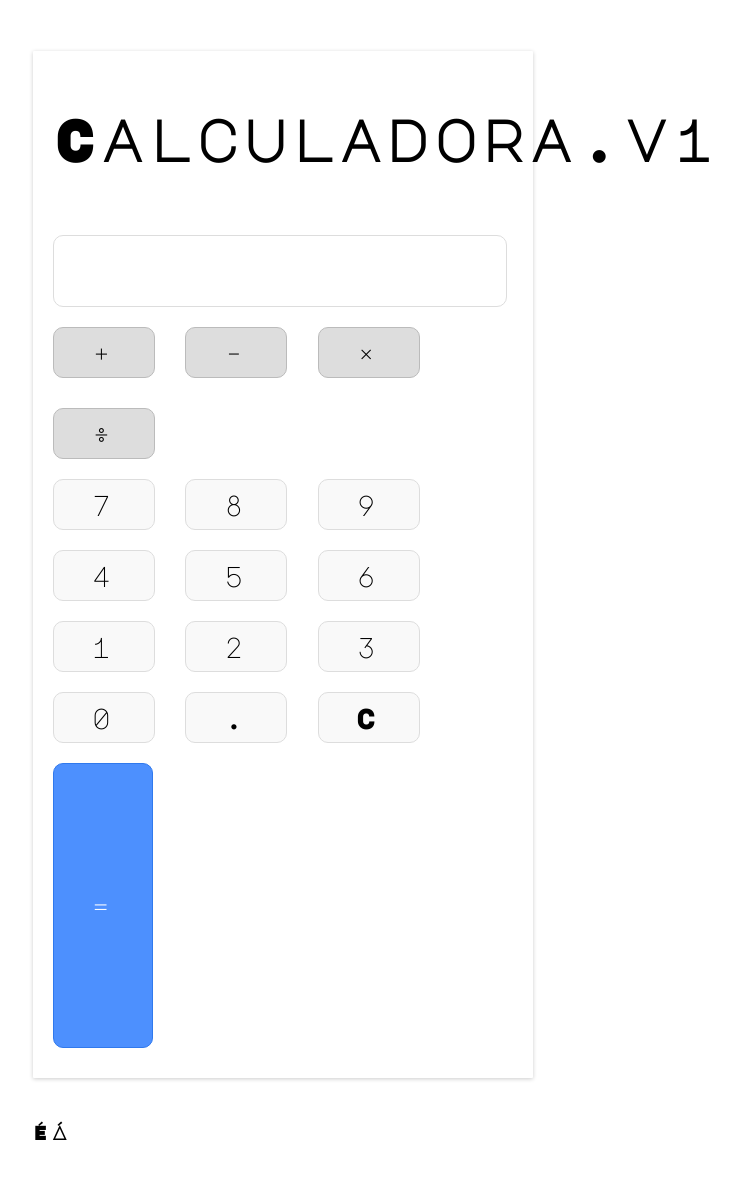
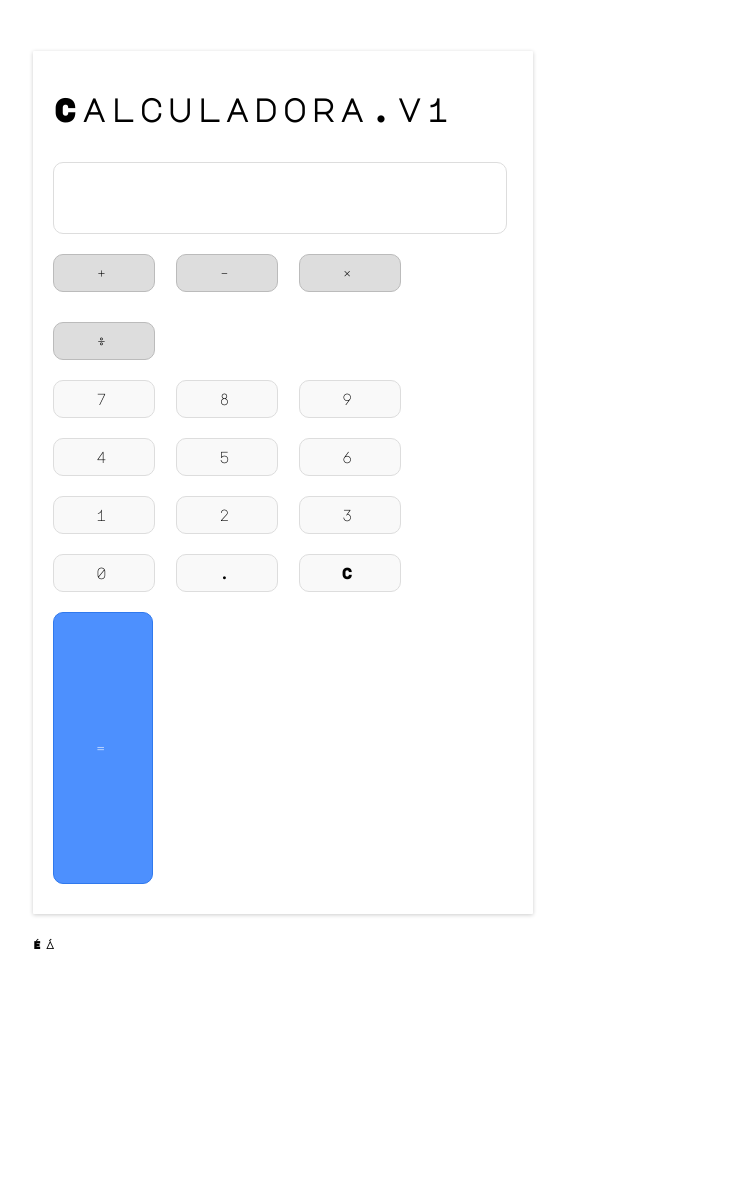
Before and after one commit to aguila-erik/calculadora_js, a PHP site: page / in a window 1280 px wide. Shown: the whole page, without its empty margins (357-1097 px from the left). After the commit the page ends 949 px from the top, so only its background shows below. Run offline with PHP 8.4, Linux system fonts and the light colour scheme.

Commit message:
Update styles.css

```diff
--- a/styles.css
+++ b/styles.css
@@ -3,7 +3,7 @@ body {
     margin: 4% auto;
     font-family: 'Major Mono Display', monospace;
     letter-spacing: 5px;
-    font-size: 1.8rem;
+    font-size: 1rem;
     -moz-user-select: none;
     -webkit-user-select: none;
     -ms-user-select: none;
@@ -28,7 +28,7 @@ body {
     padding-top: 10px;
     text-align: right;
     margin-right: 6px;
-    font-size: 2.5rem;
+    font-size: 1.8rem;
     overflow-x: auto;
     transition: all .2s ease-in-out;
   }
```
